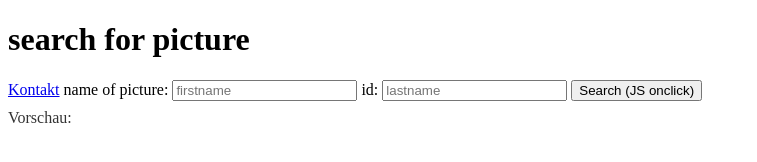
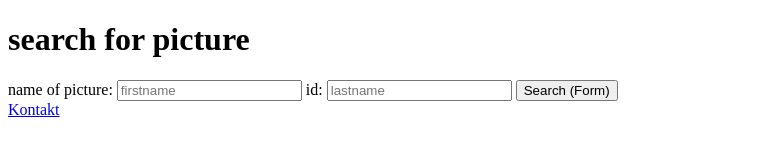
Before and after one commit to alison963/demo_website, a website: page src/main.html in a window 1280 px wide. Shown: the whole page, without its empty margins (0-757 px from the left). Drawn offline with Linux system fonts and the light colour scheme.

Commit message:
Evaluation

```diff
--- a/src/main.html
+++ b/src/main.html
@@ -8,7 +8,7 @@
 <body>
   <h1>search for picture</h1>
 <div>
-  <!-- <form action="/searchbc" method="get">
+  <form action="/searchbc" method="get">
     <label for="firstname">name of picture:</label>
     <input id="firstname" type="text" name="firstname" placeholder="firstname" />
     <label for="lastname">id:</label>
@@ -16,32 +16,28 @@
     <button type="submit">Search (Form)</button>
 
   </form>
- -->
+
   <a href="/search?id=1">Kontakt</a>
 
-  <label for="firstname">name of picture:</label>
-  <input id="firstname" type="text" name="firstname" placeholder="firstname" oninput="updatePreview()" />
-  <label for="lastname">id:</label>
-  <input id="lastname" type="text" name="lastname" placeholder="lastname" oninput="updatePreview()" />
-  <button id="jsSearch" type="button" onclick="doSearch()">Search (JS onclick)</button>
-  <p id="preview" aria-live="polite" style="margin-top:8px;color:#333;">Vorschau:</p>
 
-  <script>
-    function doSearch() {
-      const f = encodeURIComponent(document.getElementById('firstname').value || '');
-      const l = encodeURIComponent(document.getElementById('lastname').value || '');
-      const qs = `?firstname=${f}&lastname=${l}`;
-      // Navigiert zur gleichen Route wie das Formular (/searchbc) with den eingegebenen Werten
-      window.location.href = '/searchbc' + qs;
-    }
+  <!-- <button id="myButton">Click Me</button>
 
-    function updatePreview() {
-      const f = document.getElementById('firstname').value || '';
-      const l = document.getElementById('lastname').value || '';
-      // textContent verhindert HTML-Injection in der Vorschau
-      document.getElementById('preview').textContent = `Vorschau: ${f} ${l}`;
-    }
-  </script>
+ <script>
+    // existing redirect button
+    document.getElementById('myButton').addEventListener('click', function() {
+        window.location.href = '/search?username=ali&text=test';
+    });
+</script> -->
+    <!--
+    // new JS-driven search button: reads values and navigates to /search
+    document.getElementById('searchButton').addEventListener('click', function() {
+        const f = encodeURIComponent(document.getElementById('searchFirstname').value || '');
+        const l = encodeURIComponent(document.getElementById('searchLastname').value || '');
+        // Build query string (include lastname only if provided to keep URLs clean)
+        const qs = `?firstname=${f}${l ? `&lastname=${l}` : ''}`;
+        window.location.href = '/search' + qs;
+    });
+</script> -->
 
 
 
```
